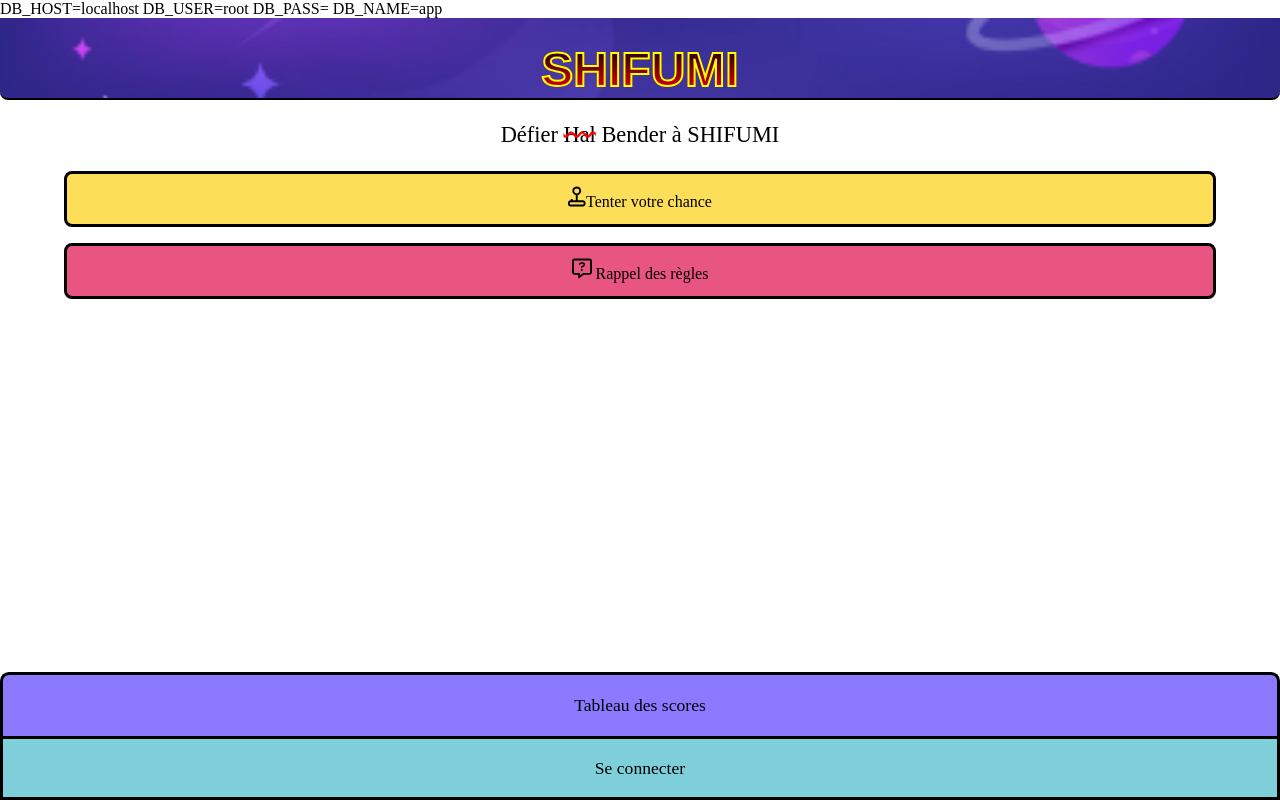
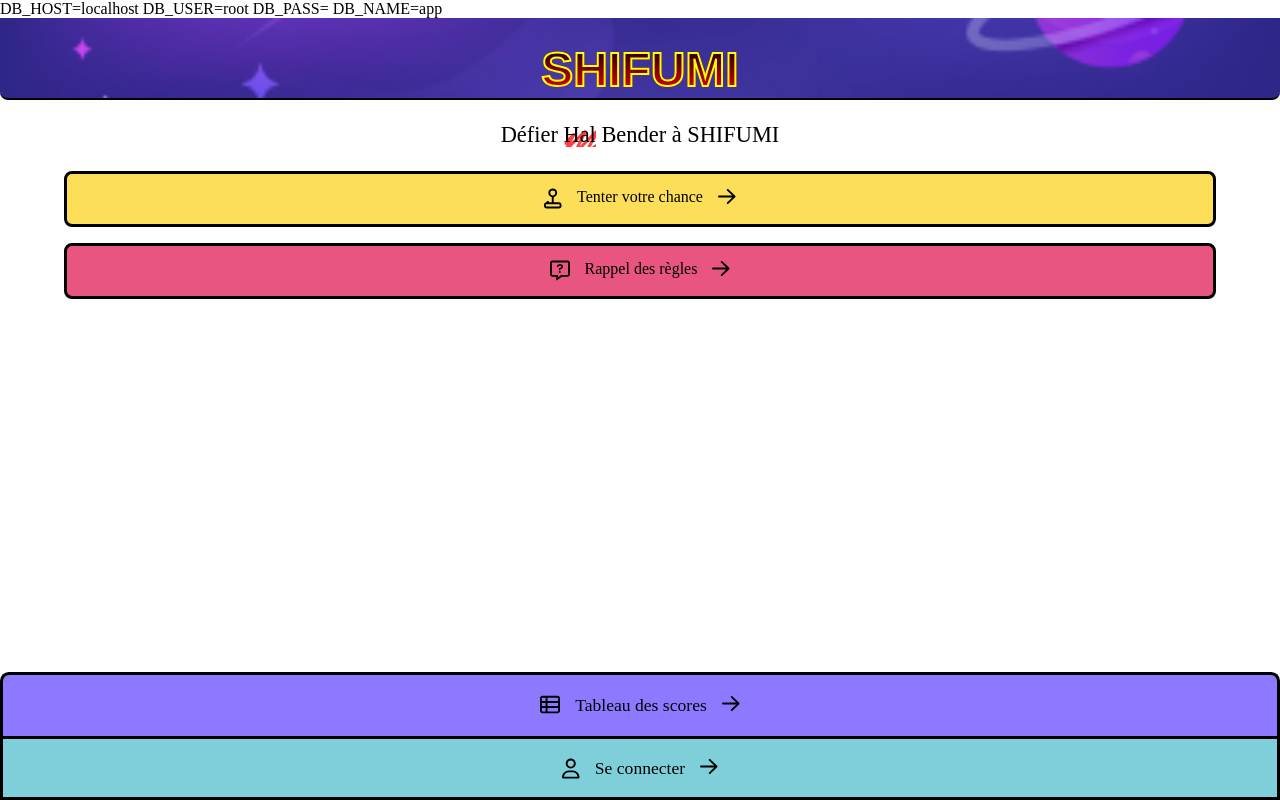
Before and after one commit to ArToXxFR/shifumi, a PHP site: page / in a window 1280 px wide. Run offline with PHP 8.4, Linux system fonts and the light colour scheme; data comes from the database, SQL or seed files in the repository; data that the repository does not hold is empty; some web fonts are replaced.

Commit message:
ajout icon sur les boutons

```diff
--- a/css/style.css
+++ b/css/style.css
@@ -85,8 +85,10 @@ body {
     margin: 1em auto;
 }
 
+.icon-button,
 .icon-regles {
-    padding-right: 25px;
+    padding: 0 15px;
+    vertical-align: text-top;
 }
 
 ul,
@@ -120,26 +122,26 @@ li {
     font-size: 1.2em;
 }
 
-.ombre-top{
+.ombre-top {
     box-shadow: 0 -0.2em 0.5em -0.2em black;
 }
 
-.border-radius-top{
+.border-radius-top {
     border-radius: 0.5rem 0.5rem 0 0;
 }
 
-.border-top{
+.border-top {
     border-top: 0.2em solid black;
 }
 
-.flex-login{
+.flex-login {
     display: flex;
     flex-direction: column;
     align-items: center;
     justify-content: center;
 }
 
-.flex-login>*{
+.flex-login>* {
     margin: 0.8em auto;
 }
 
@@ -154,7 +156,7 @@ li {
     border: 0.1em solid black;
 }
 
-.button-popup{
+.button-popup {
     width: 90%;
     height: 3.5em;
     border: 3px solid black;
@@ -198,7 +200,7 @@ li {
 }
 
 .rayures {
-    text-decoration: red wavy line-through;
+    background-image: url(../img/rature_hal.svg);
 }
 
 .rouge-pastel {
@@ -255,7 +257,7 @@ li {
     height: 5vh;
 }
 
-.radio{
+.radio {
     border: 2px solid black;
     width: 1em;
     height: 1em;
@@ -268,7 +270,7 @@ li {
 
 }
 
-.radio > .inside-radio{
+.radio>.inside-radio {
     width: 0.8em;
     height: 0.8em;
     background-color: #FFFFFF;
@@ -276,19 +278,19 @@ li {
     border-radius: 0.1em;
 }
 
-.input-hidden:checked + .radio > .inside-radio{
+.input-hidden:checked+.radio>.inside-radio {
     background-color: #000000;
     transition: all 0.3s ease;
 }
 
-.input-hidden{
+.input-hidden {
     display: none;
 }
 
-.first-step-register{
+.first-step-register {
     display: block;
 }
 
-.second-step-register{
+.second-step-register {
     display: none;
 }
--- a/footer.php
+++ b/footer.php
@@ -1,9 +1,9 @@
 <div class="footer">
-    <button class="connection-button score purple" onclick="">Tableau des scores</button>
-    <?php if(userConnected()){ ?>
-            <button onclick="" class="profile cyan"><img src="<?= $_SESSION['image'] ?>" alt='avatar' class="img-profile"><span><?= $_SESSION['pseudo']?></span></button>
-            <button onclick="document.location.href='deconnection.php'" class="deconnection-button rouge-pastel">Se déconnecter</button>
-    <?php } else { ?>
-            <button class="connection-button cyan" onclick="openForm('login')">Se connecter</button>
-    <?php } ?>
+        <button class="connection-button score purple" onclick=""> <img class="icon-button" src="img/icon_tableau.svg" alt="icon de tableau">Tableau des scores<img class="icon-button" src="img/fleche.svg" alt="flèche"> </button>
+        <?php if (userConnected()) { ?>
+                <button onclick="" class="profile cyan"><img src="<?= $_SESSION['image'] ?>" alt='avatar' class="img-profile"><span><?= $_SESSION['pseudo'] ?></span></button>
+                <button onclick="document.location.href='deconnection.php'" class="deconnection-button rouge-pastel"> <img class="icon-button" src="img/icon_exit.svg" alt="icon exit">Se déconnecter<img class="icon-button" src="img/fleche.svg" alt="flèche"></button>
+        <?php } else { ?>
+                <button class="connection-button cyan" onclick="openForm('login')"> <img class="icon-button" src="img/login.svg" alt="icon de login">Se connecter<img class="icon-button" src="img/fleche.svg" alt="flèche"> </button>
+        <?php } ?>
 </div>
--- a/index.php
+++ b/index.php
@@ -79,11 +79,11 @@ $image = $sth->fetch(PDO::FETCH_ASSOC);
         Défier <span class="rayures">Hal</span> Bender à SHIFUMI
     </div>
     <?php if (userConnected()) { ?>
-        <button class="open-button jaune" onclick="document.location.href='play.php'">Tenter votre chance</button>
+        <button class="open-button jaune" onclick="document.location.href='play.php'"><img class="icon-button" src="/img/joystick.svg" alt="joystick">Tenter votre chance<img class="icon-button" src="img/fleche.svg" alt="flèche"> </button>
     <?php } else { ?>
-        <button class="open-button jaune" onclick="openForm('login')"><img src="/img/joystick.svg" alt="joystick">Tenter votre chance</button>
+        <button class="open-button jaune" onclick="openForm('login')"><img class="icon-button" src="/img/joystick.svg" alt="joystick">Tenter votre chance<img class="icon-button" src="img/fleche.svg" alt="flèche"> </button>
     <?php } ?>
-    <button class="open-button rouge-pastel" onclick="openForm('popupForm')"><img src="/img/aide.svg" alt="aide"> Rappel des règles</button>
+    <button class="open-button rouge-pastel" onclick="openForm('popupForm')"><img class="icon-button" src="/img/aide.svg" alt="aide">Rappel des règles<img class="icon-button" src="img/fleche.svg" alt="flèche"> </button>
 
     <?php require('footer.php'); ?>
 
@@ -123,7 +123,7 @@ $image = $sth->fetch(PDO::FETCH_ASSOC);
             <form action="index.php" method="POST" class="flex-login">
                 <input name="username" type="text" maxlength="25" placeholder="Nom d'utilisateur / Adresse email" class="input-login">
                 <input name="password" type="password" placeholder="Mot de passe" class="input-login">
-                <span>Mot de passe oublié ?</span>
+                <span class="mots-gras">Mot de passe oublié ?</span>
                 <input name="button-login" type="submit" value="Se connecter" class="button-popup cyan">
             </form>
         </div>
@@ -133,12 +133,11 @@ $image = $sth->fetch(PDO::FETCH_ASSOC);
     <div class="position-popup" id="register">
         <div class="form-popup">
             <span class="title-popup border-radius-top jaune">Création de compte</span>
-             <form action="index.php" method="POST" class="flex-login">
+            <form action="index.php" method="POST" class="flex-login">
                 <div class="first-step-register" id="first-step">
                     <span>1/2 - Vos identifiants</span>
                     <input type="email" placeholder="Taper votre email...">
                     <input type="password" placeholder="Taper votre mot de passe...">
-
                 </div>
                 <div class="second-step-register" id="second-step">
                     <input type="text" placeholder="Taper votre pseudo...">
```
Also changed, not shown: img/fleche.svg (added), img/icon_exit.svg (added), img/icon_tableau.svg (added), img/login.svg (added), img/rature_hal.svg (added).
